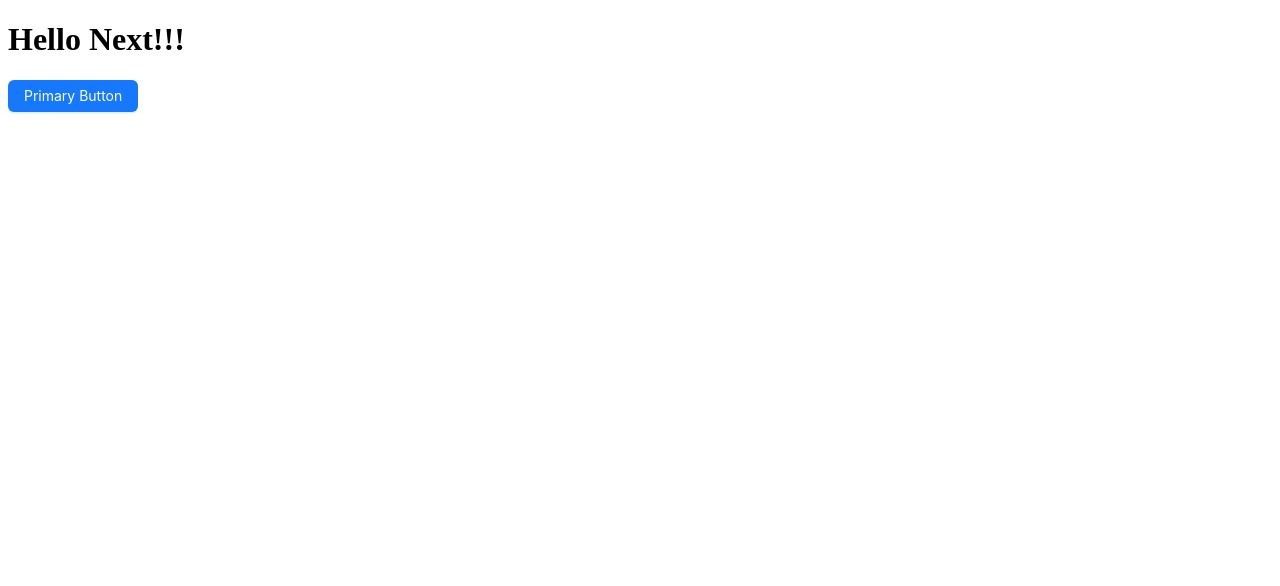
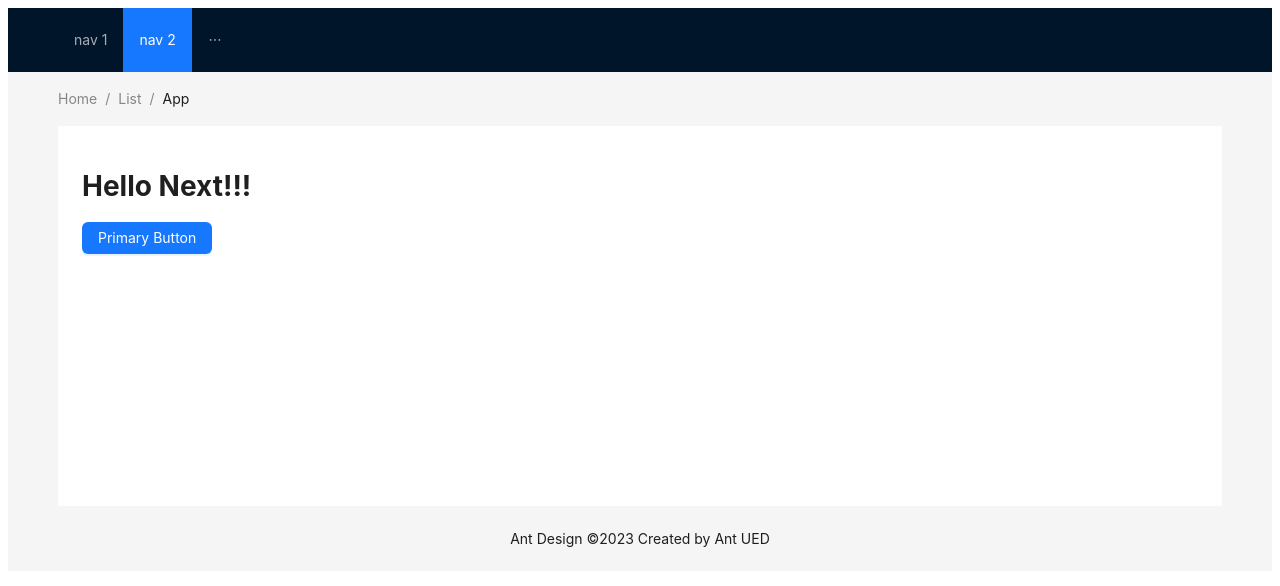
Before and after one commit to MehediHasan06/next-pc_builder, a Next.js app: page / in a window 1280 px wide. Shown: the top 586 px of the page. Built offline with nearby package versions, Linux system fonts and the light colour scheme.

Commit message:
rootlayout with typescript initialized

```diff
--- /dev/null
+++ b/src/components/layouts/RootLayout.tsx
@@ -0,0 +1,55 @@
+import { Breadcrumb, Layout, Menu, theme } from 'antd';
+import React, { ReactNode } from 'react';
+
+const { Header, Content, Footer } = Layout;
+
+interface RootLayoutProps {
+  children: ReactNode; // This allows any valid React children to be passed
+}
+
+
+
+
+
+const RootLayout: React.FC<RootLayoutProps> = ({ children }) => {
+  const {
+    token: { colorBgContainer },
+  } = theme.useToken();
+
+  return(
+    <Layout>
+      <Header
+        style={{
+          position: 'sticky',
+          top: 0,
+          zIndex: 1,
+          width: '100%',
+          display: 'flex',
+          alignItems: 'center',
+        }}
+      >
+        <div className="demo-logo" />
+        <Menu
+          theme="dark"
+          mode="horizontal"
+          defaultSelectedKeys={['2']}
+          items={new Array(3).fill(null).map((_, index) => ({
+            key: String(index + 1),
+            label: `nav ${index + 1}`,
+          }))}
+        />
+      </Header>
+      <Content className="site-layout" style={{ padding: '0 50px' }}>
+        <Breadcrumb style={{ margin: '16px 0' }}>
+          <Breadcrumb.Item>Home</Breadcrumb.Item>
+          <Breadcrumb.Item>List</Breadcrumb.Item>
+          <Breadcrumb.Item>App</Breadcrumb.Item>
+        </Breadcrumb>
+        <div style={{ padding: 24, minHeight: 380, background: colorBgContainer }}>{children}</div>
+      </Content>
+      <Footer style={{ textAlign: 'center' }}>Ant Design ©2023 Created by Ant UED</Footer>
+    </Layout>
+  );
+}
+
+export default RootLayout;
--- a/src/pages/_app.tsx
+++ b/src/pages/_app.tsx
@@ -1,6 +1,17 @@
-import '@/styles/globals.css'
-import type { AppProps } from 'next/app'
+import '@/styles/globals.css';
+import type { NextPage } from 'next';
+import type { AppProps } from 'next/app';
+import type { ReactElement, ReactNode } from 'react';
 
-export default function App({ Component, pageProps }: AppProps) {
-  return <Component {...pageProps} />
+export type NextPageWithLayout<P = {}, IP = P> = NextPage<P, IP> & {
+  getLayout?: (page: ReactElement) => ReactNode
 }
+type AppPropsWithLayout = AppProps & {
+  Component: NextPageWithLayout
+}
+
+export default function App({ Component, pageProps }: AppPropsWithLayout) {
+  const getLayout = Component.getLayout ?? ((page) => page);
+
+  return getLayout(<Component {...pageProps} />)
+}
--- a/src/pages/index.tsx
+++ b/src/pages/index.tsx
@@ -1,11 +1,22 @@
+import RootLayout from '@/components/layouts/RootLayout';
 import { Button } from 'antd';
+import { ReactElement } from 'react';
+import { NextPageWithLayout } from './_app';
 
 
-export default function Home() {
+const Home: NextPageWithLayout = () => {
   return (
     <main>
       <h1>Hello Next!!!</h1>
       <Button type="primary">Primary Button</Button>
     </main>
   )
+};
+
+export default Home;
+
+Home.getLayout = function getLayout(page: ReactElement) {
+  return (
+    <RootLayout>{page}</RootLayout>
+  )
 }
```
